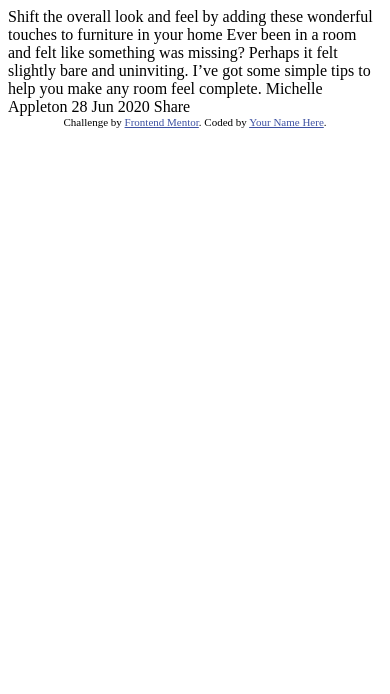
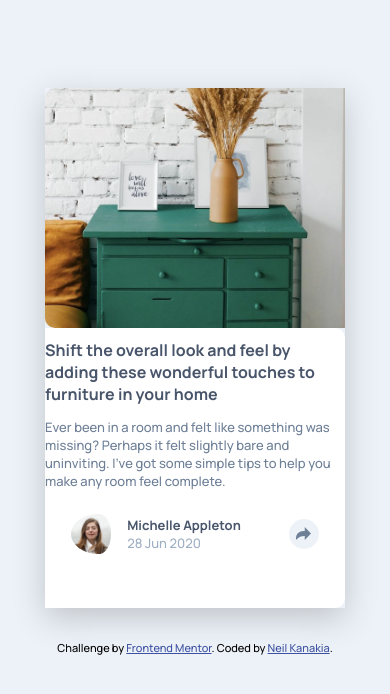
Before and after one commit to neilk17/article-preview, a plain HTML site: page index.html in a window 390 px wide. Drawn offline with Linux system fonts and the light colour scheme.

Commit message:
update html css js

```diff
--- a/index.html
+++ b/index.html
@@ -5,32 +5,51 @@
   <meta name="viewport" content="width=device-width, initial-scale=1.0"> <!-- displays site properly based on user's device -->
 
   <link rel="icon" type="image/png" sizes="32x32" href="./images/favicon-32x32.png">
-
-  <title>Frontend Mentor | Article preview component</title>
-
-  <!-- Feel free to remove these styles or customise in your own stylesheet 👍 -->
-  <style>
-    .attribution { font-size: 11px; text-align: center; }
-    .attribution a { color: hsl(228, 45%, 44%); }
-  </style>
+  <link rel="stylesheet" href="./sass/styles.css">
+  <title>Neil Kanakia | Article preview component</title>
 </head>
 <body>
-
+  <main>
+    <div class="article-container">
+      <img class="article-img" src="./images/drawers.jpg" alt="">
+      <div class="article-text">
+        <h1>
           Shift the overall look and feel by adding these wonderful
           touches to furniture in your home
+        </h1>
 
+        <p>
           Ever been in a room and felt like something was missing? Perhaps
           it felt slightly bare and uninviting. I’ve got some simple tips
           to help you make any room feel complete.
+        </p>
 
-  Michelle Appleton
-  28 Jun 2020
-
-  Share
+        <div class="author">
+          <img class="avatar" src="./images/avatar-michelle.jpg" alt="">
+          <ul>
+            <li class="name">Michelle Appleton</li>
+            <li class="date">28 Jun 2020</li>
+          </ul>
+          <div class="share-btn" id="share-btn">
+            <svg xmlns="http://www.w3.org/2000/svg" width="15" height="13"><path fill="#6E8098" d="M15 6.495L8.766.014V3.88H7.441C3.33 3.88 0 7.039 0 10.936v2.049l.589-.612C2.59 10.294 5.422 9.11 8.39 9.11h.375v3.867L15 6.495z"/></svg>
+          </div>
+          <div class="share-popup" id="share-popup">
+            <p>SHARE</p>
+            <img src="./images/icon-facebook.svg" alt="Facebook Icon" class="social-img">
+            <img src="./images/icon-twitter.svg" alt="Twitter Icon" class="social-img">
+            <img src="./images/icon-pinterest.svg" alt="Pinterest Icon" class="social-img">
+            <svg xmlns="http://www.w3.org/2000/svg" width="15" height="13"><path fill="#6E8098" d="M15 6.495L8.766.014V3.88H7.441C3.33 3.88 0 7.039 0 10.936v2.049l.589-.612C2.59 10.294 5.422 9.11 8.39 9.11h.375v3.867L15 6.495z"/></svg>
+          </div>
+      </div>
+      </div>
+    </div>
 
     <div class="attribution">
       Challenge by <a href="https://www.frontendmentor.io?ref=challenge" target="_blank">Frontend Mentor</a>.
-    Coded by <a href="#">Your Name Here</a>.
+      Coded by <a href="#">Neil Kanakia</a>.
     </div>
+
+  </main>
+  <script src="./script.js"></script>
 </body>
 </html>
--- /dev/null
+++ b/sass/styles.scss
@@ -0,0 +1,147 @@
+@import url('https://fonts.googleapis.com/css2?family=Manrope:wght@500;700&display=swap');
+:root {
+    --very-dark-grayish-blue: hsl(217, 19%, 35%);
+    --desaturated-dark-blue: hsl(214, 17%, 51%);
+    --grayish-blue: hsl(212, 23%, 69%);
+    --light-grayish-blue: hsl(210, 46%, 95%);
+    --font-size: 13px
+}
+body {
+    background-color: var(--light-grayish-blue);
+    font-size: var(--font-size);
+    font-family: 'Manrope', sans-serif;
+    margin: 0;
+    display: flex;
+    align-items: center;
+    flex-direction: column;
+    padding-top: 20rem;
+}
+.article-container {
+    width: 730px;
+    display: flex;
+    margin-bottom: 2rem;
+    box-shadow: 0 10px 30px hsl(213, 8%, 77%);
+}
+.article-img {
+    width: 40%;
+    border-top-left-radius: 10px;
+    border-bottom-left-radius: 10px;
+}
+.article-text {
+    background-color: white;
+    width: 440px;
+    height: 280px;
+    border-top-right-radius: 10px;
+    border-bottom-right-radius: 10px;
+    padding-left: 3rem;
+    padding-right: 3rem;
+    padding-top: 1rem;
+}
+.article-text h1 {
+    color: var(--very-dark-grayish-blue);
+    font-size: 1.25rem;
+}
+.article-text p {
+    color: var(--desaturated-dark-blue);
+}
+.attribution {
+    font-size: 11px;
+    text-align: center;
+}
+.attribution a {
+    color: hsl(228, 45%, 44%);
+}
+.avatar {
+    border-radius: 50%;
+    width: 40px;
+    height: 40px;
+    padding-right: 1rem;
+}
+.share-btn {
+    border: none;
+    border-radius: 50%;
+    background-color: var(--light-grayish-blue);
+    display: flex;
+    align-items: center;
+    justify-content: center;
+    width: 30px;
+    height: 30px;
+
+    img {
+        width: 50%;
+        height: 50%;
+    }
+    &:hover {
+        background-color: var(--very-dark-grayish-blue);
+        cursor: pointer;
+        svg {
+            fill: var(--grayish-blue);
+        }
+    }
+}
+.author {
+    display: flex;
+    align-items: center;
+    justify-content: flex-start;
+    position: relative;
+}
+.author .name {
+    font-weight: 700;
+    color: var(--very-dark-grayish-blue);
+}
+.author .date {
+    color: var(--grayish-blue);
+}
+.author ul {
+    list-style-type: none;
+    padding-left: 0;
+    padding-right: 8rem;
+}
+.share-popup {
+    background-color: var(--very-dark-grayish-blue);
+    color: white;
+    display: none;
+    width: 250px;
+    border-radius: 0.5rem;
+    align-items: center;
+    justify-content: space-evenly;
+    position: absolute;
+    top: -4rem;
+    left: 12rem;
+    padding-top: 0.25rem;
+    padding-bottom: 0.25rem;
+    letter-spacing: 5px;
+    box-shadow: 0 10px 30px hsl(218, 5%, 66%);
+}
+@media only screen and (max-width: 400px) {
+    body {
+        padding-top: 5.5rem;
+    }
+    .article-container {
+        flex-direction: column;
+        width: 300px;
+        margin-left: auto;
+        margin-right: auto;
+    }
+    .article-img {
+        width: 100%;
+    }
+    .article-text {
+        padding: 0;
+        width: 300px;
+    }
+    .article-text h1 {
+        font-size:medium;
+    }
+    .author ul {
+        padding-right: 3rem;
+    }
+    .author {
+        justify-content: center;
+    }
+    .share-popup {
+        top: 0;
+        left: 0;
+        width: 100%;
+    }
+}
--- /dev/null
+++ b/script.js
@@ -0,0 +1,10 @@
+document.getElementById("share-btn").addEventListener("click", myFunction);
+
+function myFunction() {
+    var popupDisplay = document.getElementById("share-popup");
+    if (popupDisplay.style.display == "flex") {
+        document.getElementById("share-popup").style.display = "";
+    } else {
+        popupDisplay.style.display = "flex";
+    }
+}
```
Also changed, not shown: sass/styles.css (added), 1 other file. Lines whose indentation alone changed are shown as unchanged.
